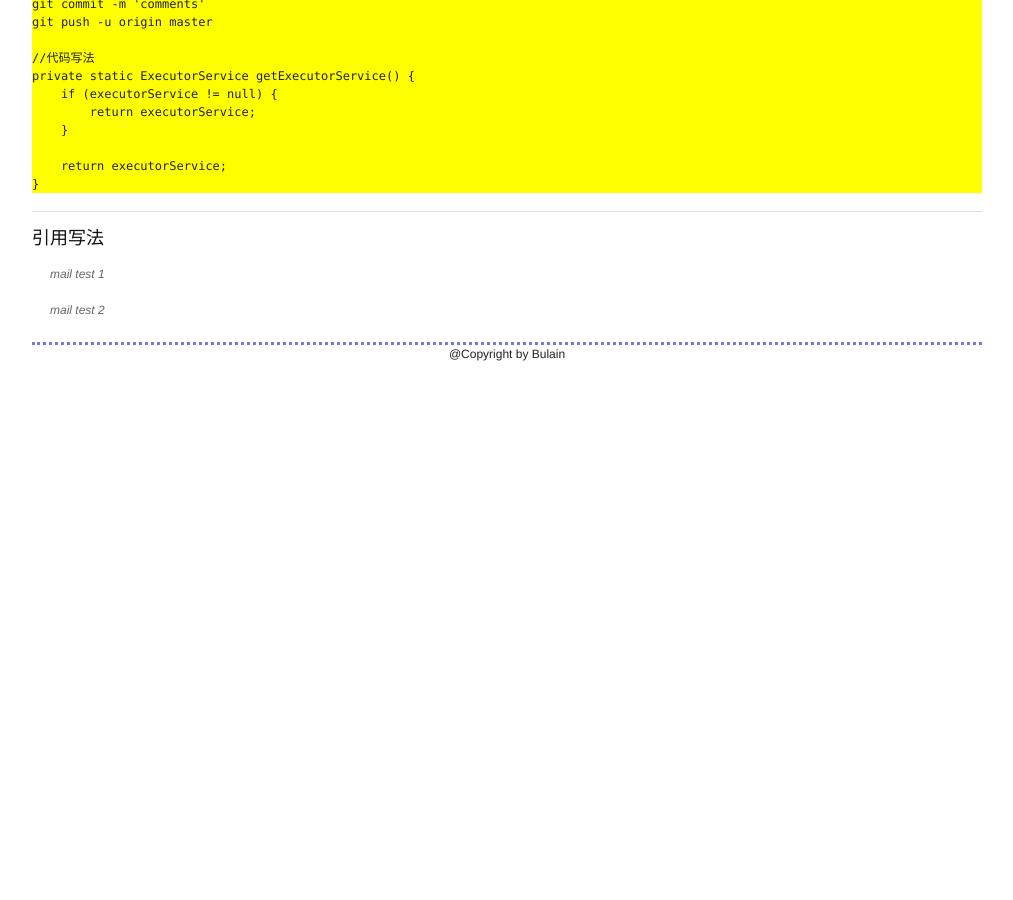
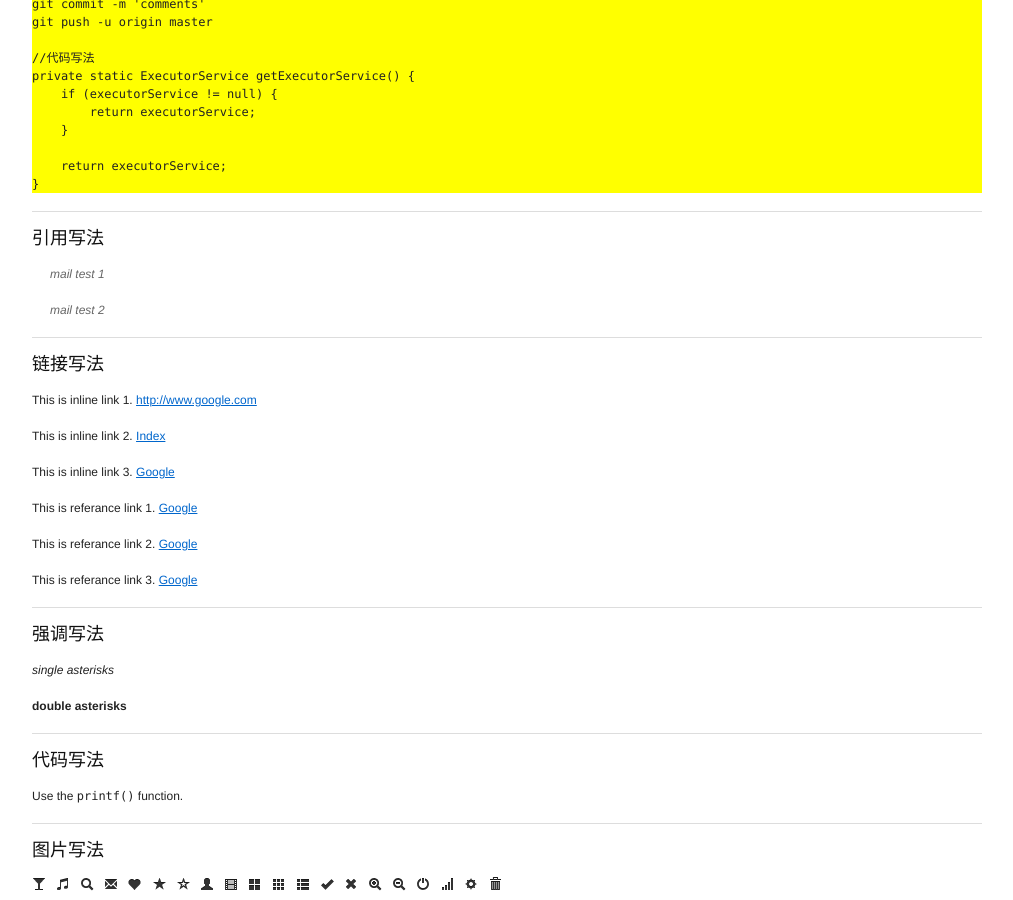
Before and after one commit to bulain/bulain.github.com, a Jekyll site: the page built from _posts/2012-12-15-test-style.md, in a window 1280 px wide and 900 px high, scrolled down 887 px. Shown: the whole window, without its empty margins (133-1146 px from the left). Built offline with Jekyll 4.4.1, drawn with Linux system fonts in a browser that asks for light colours; before the commit the page ends 1268 px from its top, so only the background shows below that; some of the changed text lies outside the part shown.

Commit message:
test style example

```diff
--- a/_posts/2012-12-15-test-style.md
+++ b/_posts/2012-12-15-test-style.md
@@ -60,3 +60,40 @@ ___
 >mail test 1
 
 >mail test 2
+
+___
+###链接写法
+This is inline link 1. <http://www.google.com>
+
+This is inline link 2. [Index](/index.html "Index")
+
+This is inline link 3. [Google](http://www.google.com "Google")
+
+This is referance link 1. [Google][1]
+
+This is referance link 2. [Google][link1]
+
+This is referance link 3. [Google][]
+
+  [1]: http://www.google.com "Google"
+  [link1]: http://www.google.com "Google"
+  [Google]: http://www.google.com "Google"
+
+___
+###强调写法
+*single asterisks*
+
+**double asterisks**
+
+___
+###代码写法
+Use the `printf()` function.
+
+
+___
+###图片写法
+![inline picture](/shared/bootstrap/img/glyphicons-halflings.png)
+
+![referance picture][pic1]
+
+[pic1]: /shared/bootstrap/img/glyphicons-halflings.png  "referance picture"
```
Also changed, not shown: other parts of _posts/2012-12-15-test-style.md (+1 -1 lines).
